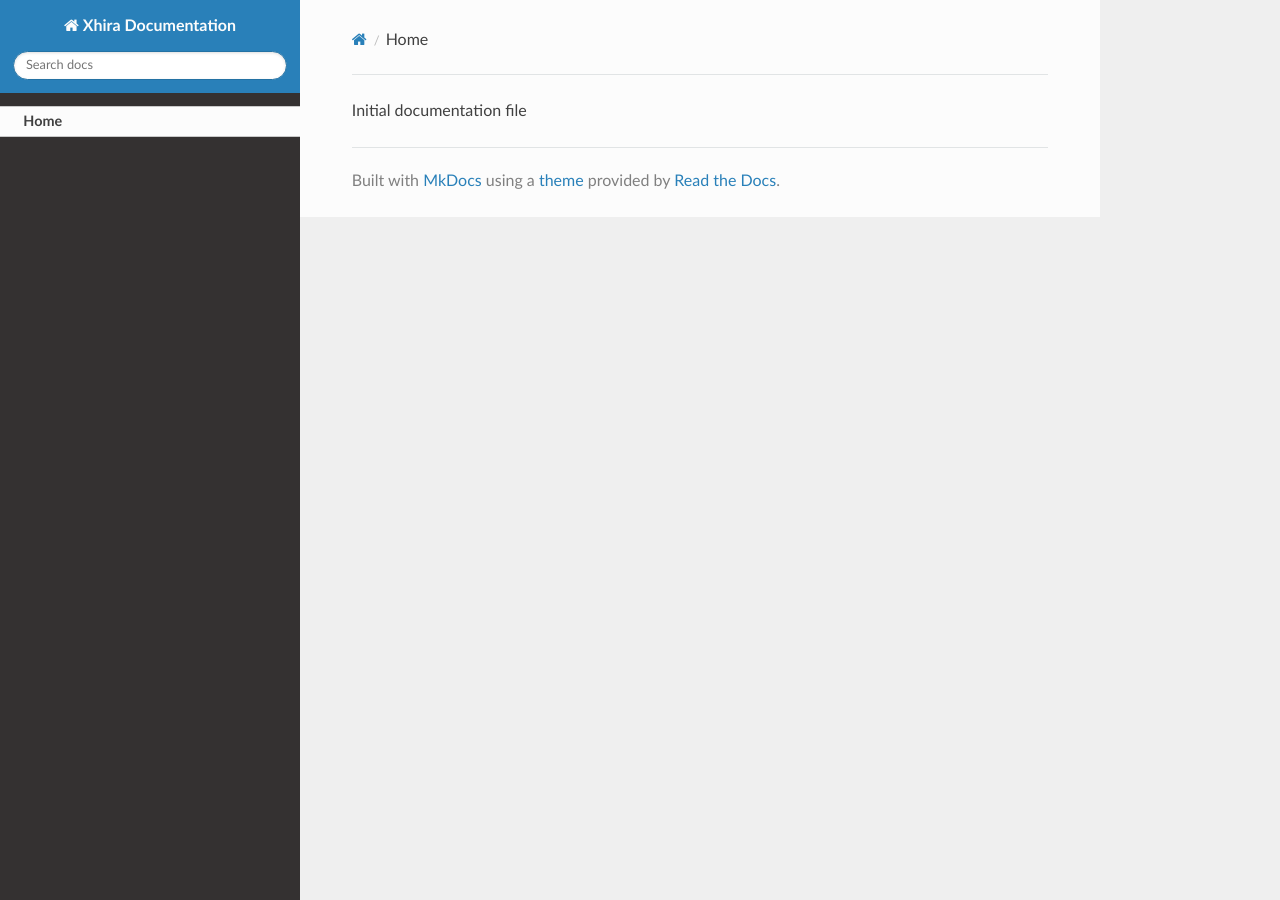
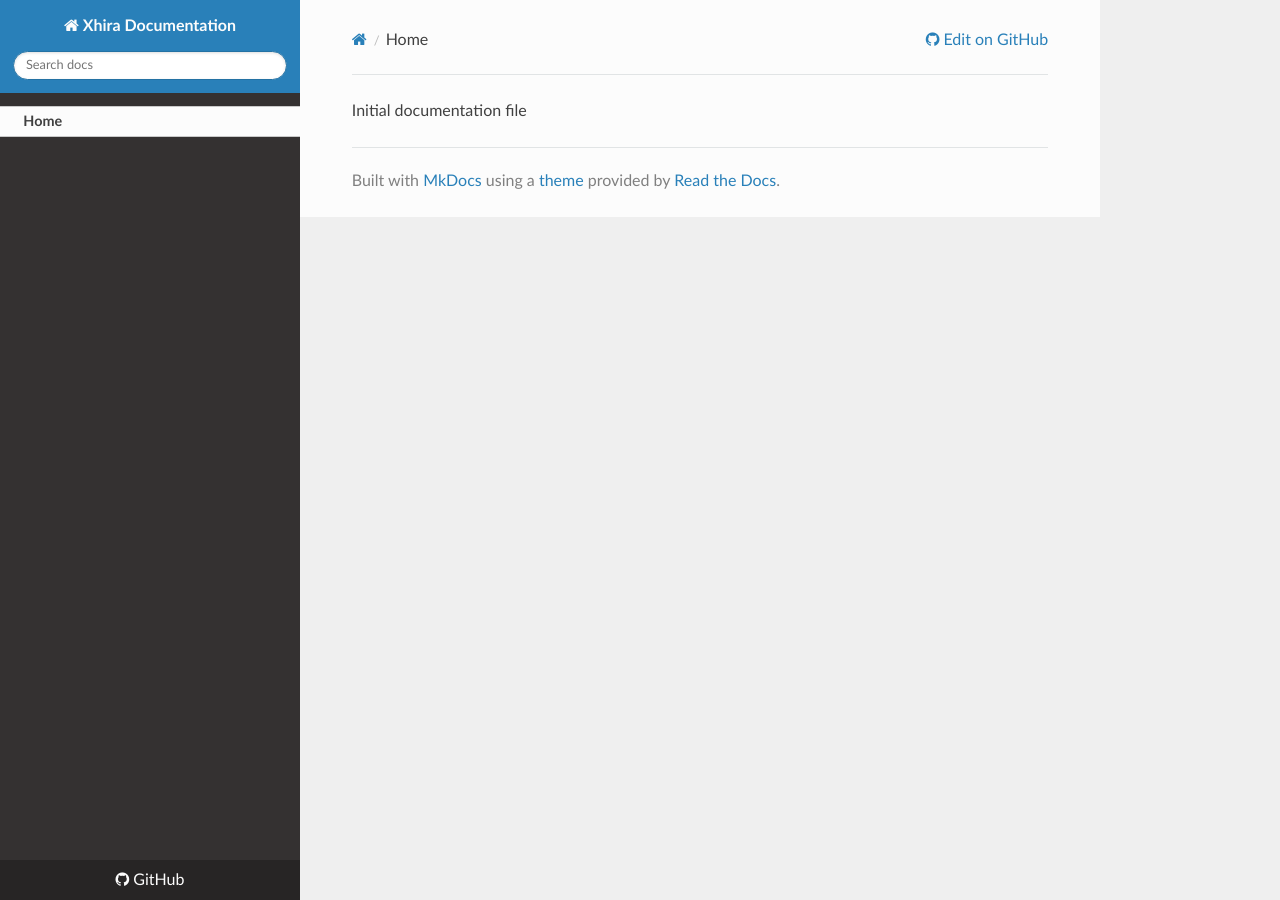
Before and after one commit to gitter-badger/xhira, an MkDocs documentation site: the page built from docs/index.md, in a window 1280 px wide. Built offline with MkDocs 1.6.1, drawn with Linux system fonts in a browser that asks for light colours; nearby versions of some CDN libraries; old or Windows-style settings are respelled for this version of MkDocs; part of the change alters nothing that is shown.

Commit message:
Update mkdocs.yml

```diff
--- a/mkdocs.yml
+++ b/mkdocs.yml
@@ -1,4 +1,5 @@
 site_name: Xhira Documentation
+repo_url: https://github.com/xhira/xhira/
 pages:
 - Home: index.md
 theme: readthedocs
```
